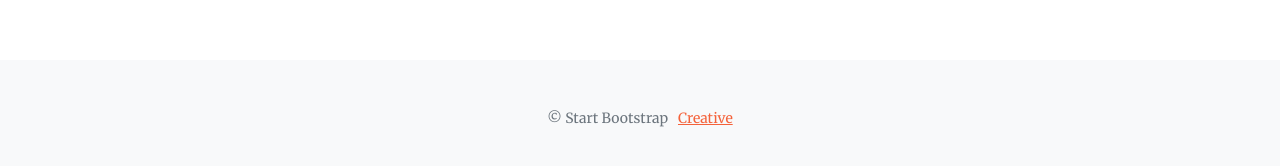
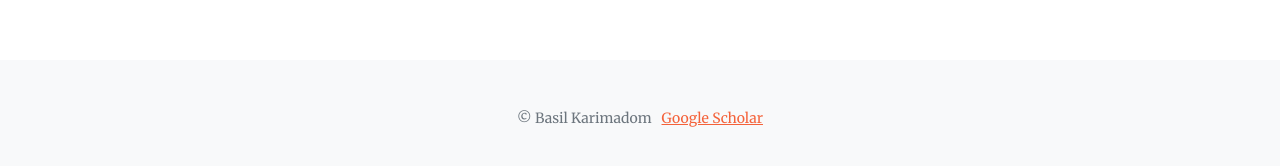
Before and after one commit to basilkarimadom/basilkarimadom.github.io, a Jekyll site: the page built from index.md, in a window 1280 px wide and 900 px high, scrolled down 4917 px. Shown: the part 723-889 px from the top of the window. Built offline with Jekyll 4.4.1, drawn with Linux system fonts in a browser that asks for light colours; comment, search, counter and statistics services are not loaded.

Commit message:
Update footer.yml

```diff
--- a/_data/footer.yml
+++ b/_data/footer.yml
@@ -1,5 +1,5 @@
-copyright: '&copy; Start Bootstrap'
+copyright: '&copy; Basil Karimadom'
 links:
-  - text: Creative
-    url: 'https://startbootstrap.com/themes/creative/'
+  - text: Google Scholar
+    url: 'https://scholar.google.com/citations?user=k9pMLrEAAAAJ&hl=en'
     new_window: true
```
